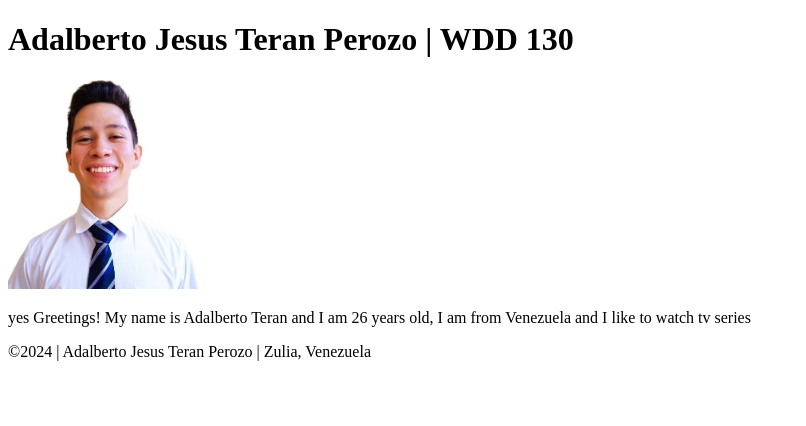
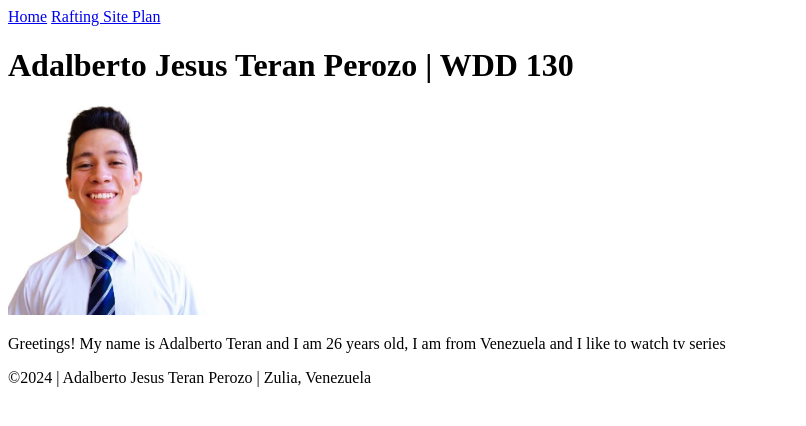
Before and after one commit to xadalbertox/wdd130, a plain HTML site: page index.html in a window 1280 px wide. Shown: the whole page, without its empty margins (0-806 px from the left). Drawn offline with Linux system fonts and the light colour scheme.

Commit message:
git push

```diff
--- a/index.html
+++ b/index.html
@@ -8,15 +8,15 @@
 <body>
     <header>
         <nav>
-            <a href=""></a>
-            <a href=""></a>
-            <a href=""></a>
+            <a href="#">Home</a>
+            <a href="wwr/"> </a>
+            <a href="wwr/site-plan-rafting.html">Rafting Site Plan</a>
         </nav>
     </header>
     <main>
         <h1>Adalberto Jesus Teran Perozo | WDD 130</h1>
         <img src="images/profile.jpg" alt="Profile image of Adalberto Jesus Teran Perozo" width="200">
-        <p>yes Greetings! My name is Adalberto Teran and I am 26 years old, I am from Venezuela and I like to watch tv series</p>
+        <p>Greetings! My name is Adalberto Teran and I am 26 years old, I am from Venezuela and I like to watch tv series</p>
     </main>
     <footer>
         <p>©2024 | Adalberto Jesus Teran Perozo | Zulia, Venezuela</p>
```
